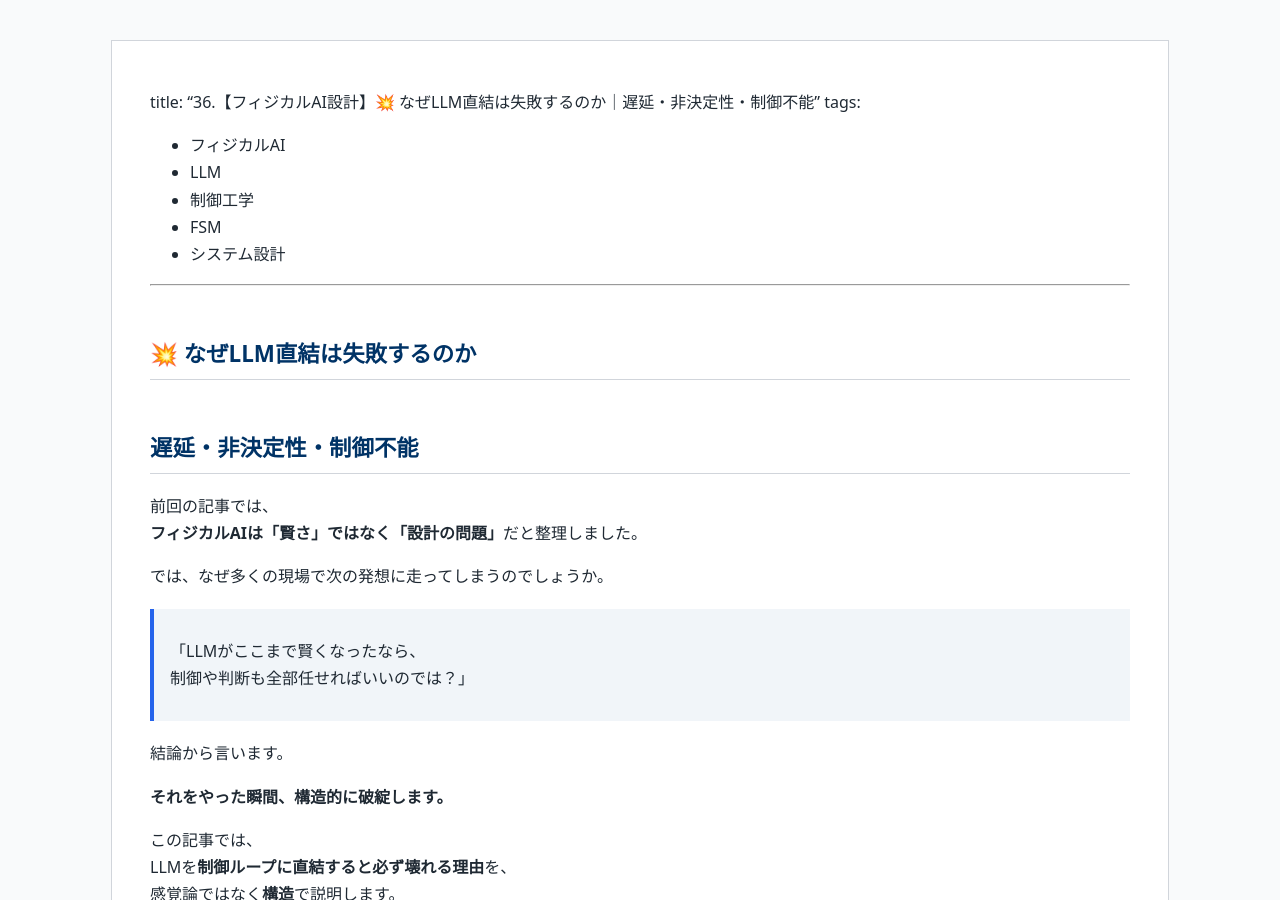
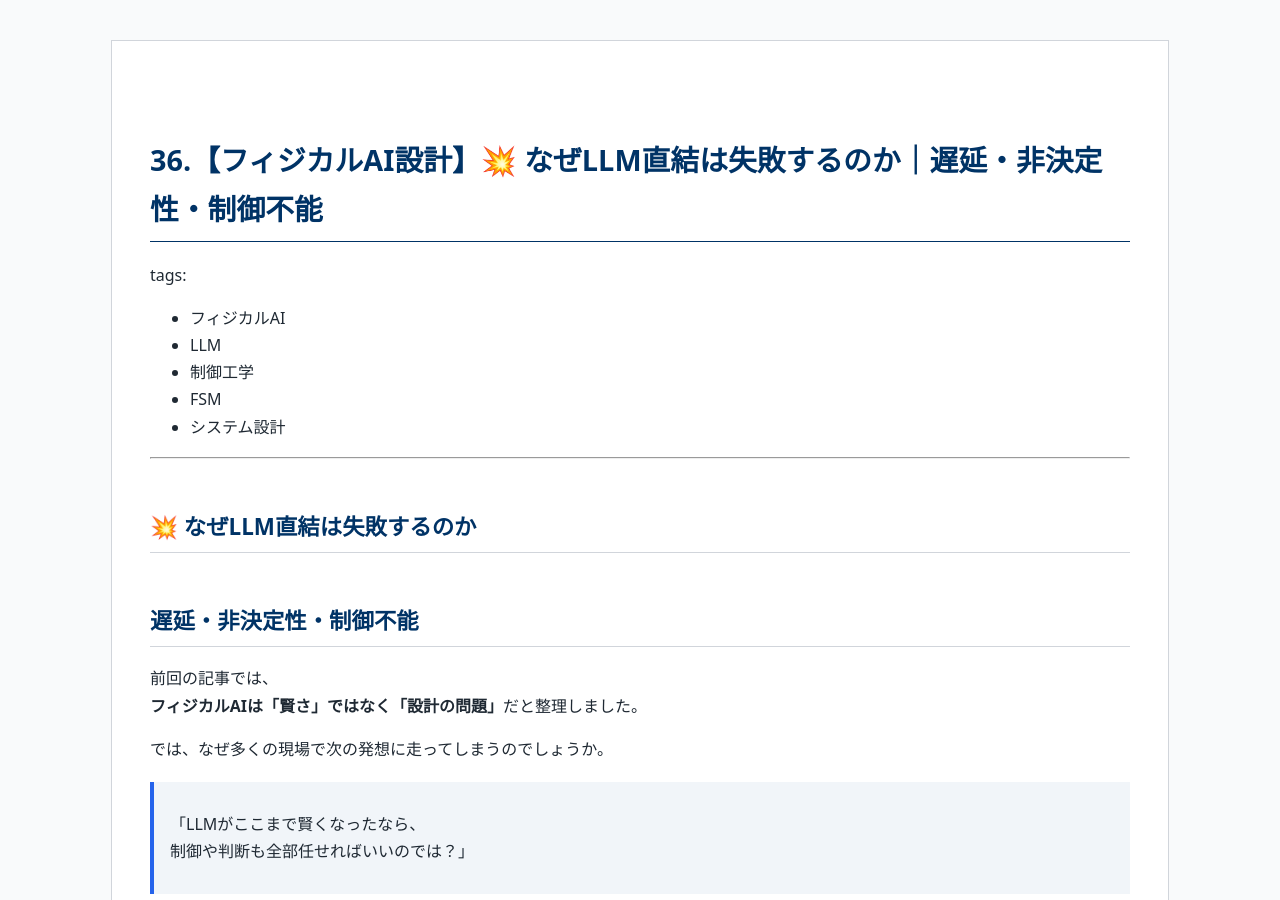
Before and after one commit to Samizo-AITL/qiita-articles, a Jekyll site: the page built from articles/36_llm_direct_connection_failure.md, in a window 1280 px wide and 900 px high. Built offline with Jekyll 4.4.1, drawn with Linux system fonts in a browser that asks for light colours; some of the changed lines change nothing that is shown.

Commit message:
Update 36_llm_direct_connection_failure.md

```diff
--- a/articles/36_llm_direct_connection_failure.md
+++ b/articles/36_llm_direct_connection_failure.md
@@ -3,7 +3,7 @@ layout: default
 title: Qiita Articles
 ---
 
-title: "36.【フィジカルAI設計】💥 なぜLLM直結は失敗するのか｜遅延・非決定性・制御不能"
+# 36.【フィジカルAI設計】💥 なぜLLM直結は失敗するのか｜遅延・非決定性・制御不能
 tags:
   - フィジカルAI
   - LLM
```
